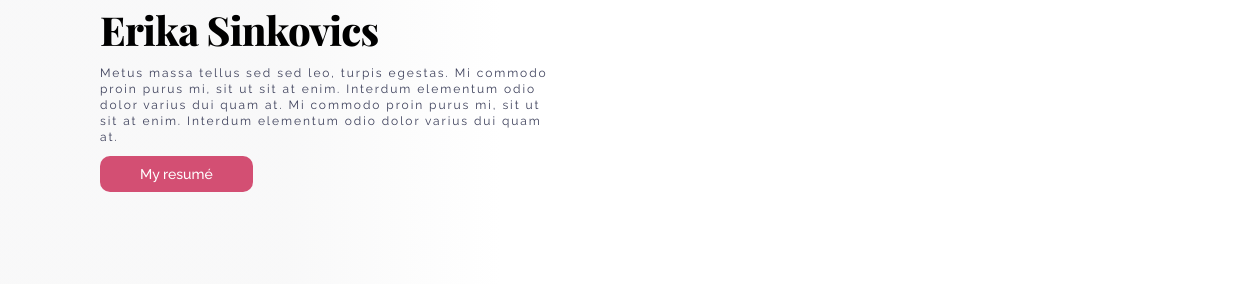
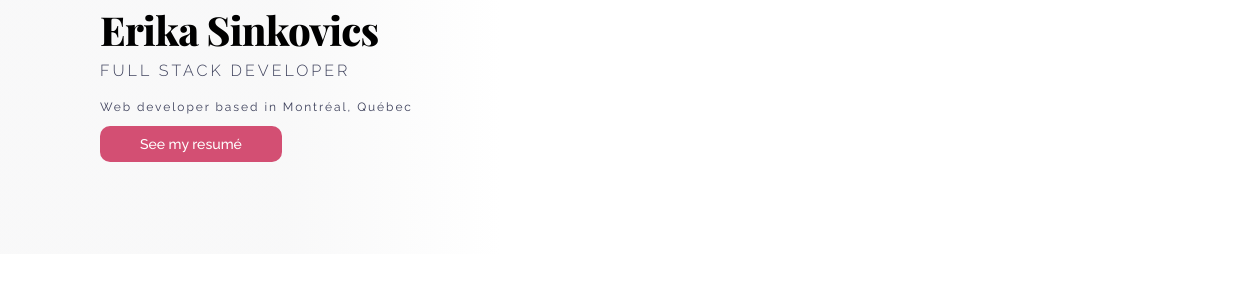
Before and after one commit to erikasinkovics/portfolio, a Gatsby site: page / in a window 1280 px wide. Shown: the part 157-462 px from the top of the page, 0-1239 px from the left. Built offline with nearby package versions, Linux system fonts and the light colour scheme; Gatsby itself is replaced by a stand-in of ours.

Commit message:
Added job title

```diff
--- a/src/components/intro.js
+++ b/src/components/intro.js
@@ -4,8 +4,9 @@ import { Link } from "gatsby"
 const Intro = () => (
   <div className="intro">
     <h1>Erika Sinkovics</h1>
-    <p>Metus massa tellus sed sed leo, turpis egestas. Mi commodo proin purus mi, sit ut sit at enim. Interdum elementum odio dolor varius dui quam at. Mi commodo proin purus mi, sit ut sit at enim. Interdum elementum odio dolor varius dui quam at.</p>
-    <Link to="#">My resumé</Link>
+    <p id="jobtitle">Full Stack Developer</p>
+    <p>Web developer based in Montréal, Québec</p>
+    <Link to="#">See my resumé</Link>
   </div>
 )
 
--- a/src/styles/components/intro.scss
+++ b/src/styles/components/intro.scss
@@ -25,3 +25,13 @@
           border-radius: 10px;
      }
 }
+
+#jobtitle {
+     color: #3D405B;
+     letter-spacing: 3px;
+     text-transform: uppercase;
+     font-size: 16px;
+     margin-bottom: 20px;
+     margin-top: 10px;
+     font-weight: 300;
+}
```
